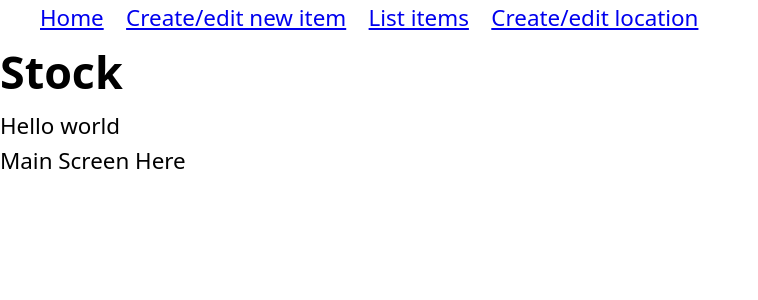
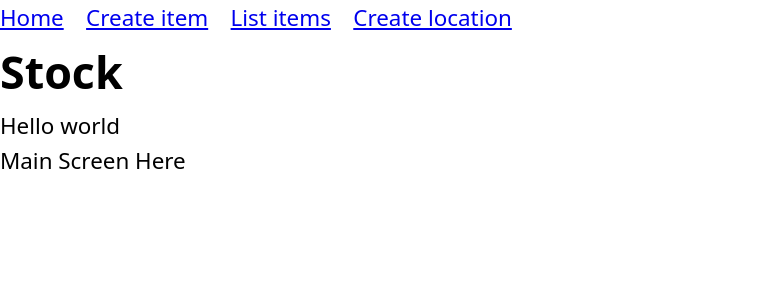
Before and after one commit to dolevoper/int-fs-june-23-stock, a React (Vite) app in the folder stock-app/: page / in a window 1280 px wide. Shown: the top 300 px of the page, without its empty margins (0-758 px from the left). Built offline with nearby package versions, Linux system fonts and the light colour scheme.

Commit message:
fix review comments

```diff
--- a/stock-app/src/App.tsx
+++ b/stock-app/src/App.tsx
@@ -1,5 +1,5 @@
 import { Outlet } from "react-router";
-import TopMenu from "./TopMenu";
+import { TopMenu } from "./TopMenu";
 
 export function App() {
   return (
--- /dev/null
+++ b/stock-app/src/TopMenu.module.scss
@@ -0,0 +1,6 @@
+.topMenu {
+    display: flex;
+    gap: 1rem;
+    list-style: none;
+    padding: 0;
+}
--- a/stock-app/src/TopMenu.tsx
+++ b/stock-app/src/TopMenu.tsx
@@ -1,22 +1,23 @@
 import { Link } from "react-router-dom";
+import styles from "./TopMenu.module.scss";
 
-const TopMenu = () => {
+export function TopMenu() {
   return (
-    <menu className="topMenu">
+    <nav>
+        <menu className={styles.topMenu}>
           <li>
             <Link to={`/`}>Home</Link>
           </li>
           <li>
-        <Link to={`/CreateNewItem`}>Create/edit new item</Link>
+            <Link to={`/item`}>Create item</Link>
           </li>
           <li>
-        <Link to={`/ListItems`}>List items</Link>
+            <Link to={`/items`}>List items</Link>
           </li>
           <li>
-        <Link to={`/CreateLocation`}>Create/edit location</Link>
+            <Link to={`/location`}>Create location</Link>
           </li>
         </menu>
+    </nav>
   );
-};
-
-export default TopMenu;
+}
--- a/stock-app/src/index.scss
+++ b/stock-app/src/index.scss
@@ -16,9 +16,3 @@ html {
 body {
   font-family: system-ui, sans-serif;
 }
-
-.topMenu {
-  display: flex;
-  gap: 1rem;
-  list-style: none;
-}
```
Lines whose indentation alone changed are shown as unchanged.
